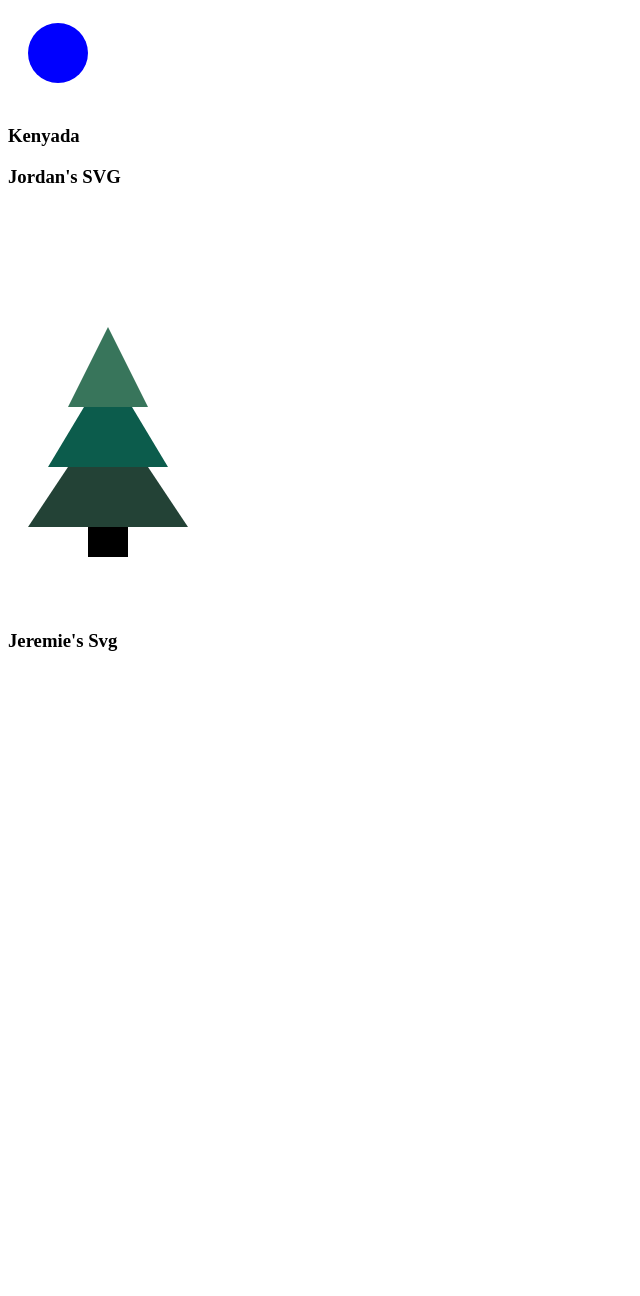
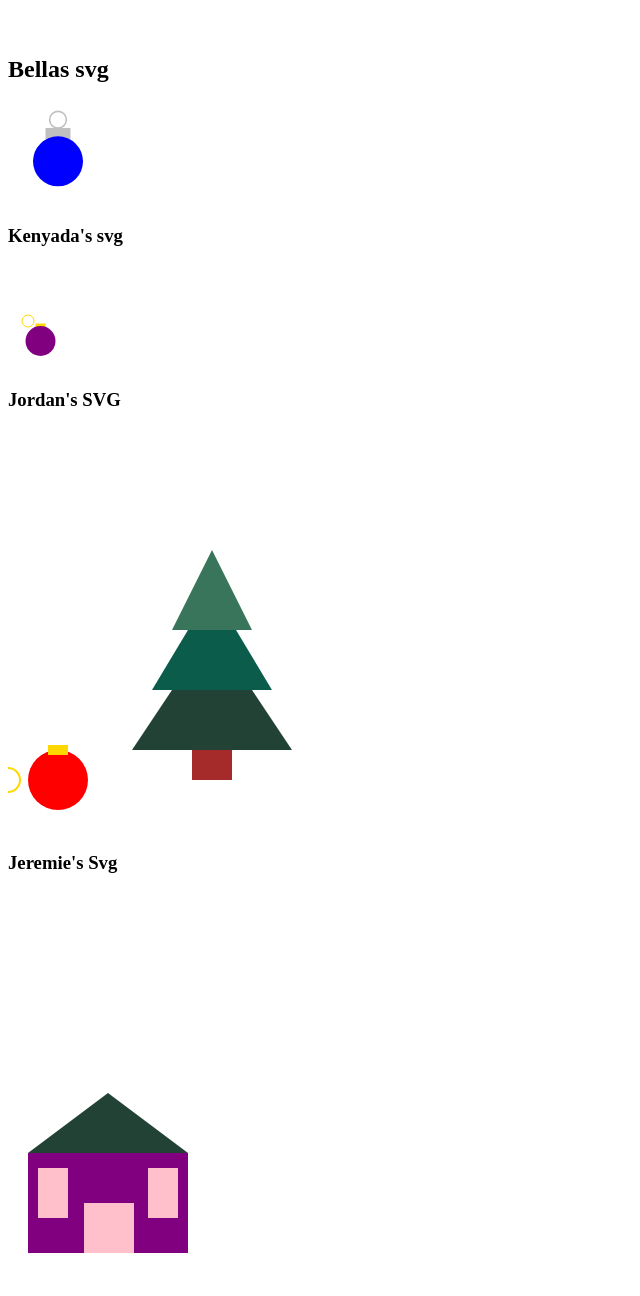
Before and after one commit to rmccrear/sgv-tutorial, a plain HTML site: page index.html in a window 1280 px wide. Shown: the part 417-1713 px from the top of the page, without its empty margins (0-640 px from the left). Before the commit the page ends 1499 px from the top, so only its background shows below. Drawn offline with Linux system fonts and the light colour scheme.

Commit message:
added tops of ornaments

```diff
--- a/index.html
+++ b/index.html
@@ -1,76 +1,96 @@
 <!DOCTYPE html>
 <html lang="en">
+
 <head>
   <meta charset="UTF-8">
   <meta name="viewport" content="width=device-width, initial-scale=1.0">
   <title>SVG Tutorial</title>
 </head>
+
 <body>
   <header>SVG Tutorial</header>
   <main>
 
     <h3>Robert's SVG</h3>
-        <svg width="100" height="100"
-             viewBox="0 0 200 200"
-        >
-            <circle cx="100" cy="100" r="50" fill="red"></circle>
-            <rect width="35" height="20"></rect>
+    <svg width="100" height="100" viewBox="0 0 200 200">
+
+      <rect width="35" height="20" x="83" y="35" fill="gold">
+      </rect>
+      <circle cx="100" cy="100" r="50" fill="red">
+      </circle>
     </svg>
 
     <h3>Laqwanda's SVG</h3>
-        <svg width="100" height="100" viewBox="0 0 200 200">
-            <circle cx="100" cy="100" r="50" fill="#2c6e49"/>
-            <rect>
+    <svg width="100" height="200" viewBox="0 0 200 200">
+      <circle cx="100" cy="100" r="50" fill="#2c6e49" />
+      <rect x="80" y="35" width="35" height="20" fill="#ffbe0b" />
+      <circle cx="97" cy="25" r="12" fill="none" stroke="#ffbe0b" stroke-width="2"/>
     </svg>
 
     <h2>Bellas svg</h2>
-            <svg
-              width="100"
-              height="100"
-              veiwBox="0 0 200 200">
-                <circle cx="50" cy="50" r="30" fill="blue"/>
+    <svg width="100" height="100" viewBox="0 -20 100 120">
+
+      <rect x="35" y="10" width="30" height="20" fill="silver">
+      </rect>
+      <circle cx="50" cy="50" r="30" fill="blue">
+      </circle>
+      <circle
+        cx="50"
+        cy="0"
+        r="10"
+        fill="none"
+        stroke="silver"
+        stroke-width="2"/>
       </svg>
 
 
-        <h3>Kenyada</h3></h3>
-
-
-
-
-
-
-
+    <h3>Kenyada's svg</h3>
+    <svg width="100" height="100" viewBox="-15 -100 200 200">
+      <rect x="40" y="15" width="20" height="10"
+fill="gold">
+      </rect>
+        <circle cx="50" cy="50" r="30" fill="purple" />
+        <circle
+          cx="25"
+          cy="10"
+          r="12"
+          fill="none"
+          stroke="gold"
+          stroke-width="2"
+        />
 
       <h3>Jordan's SVG</h3>
-        <svg
-            width="200"
-            height="400"
-            viewbox="-100 -200 200 400"
-        >
-            <polygon
-                points="0,0, 80,120 -80,120"
-                fill="#234236"
-            />
-            <polygon
-                points="0,-40 60,60 -60,60"
-                fill="#0C5C4C"
-            />
-            <polygon
-                points="0,-80 40,0 -40,0"
-                fill="#38755B"
-            />
-            <rect x="-20" y="120" width="40" height="30" >
+            <svg width="100" height="100" veiwBox="0 0 200 200">
+                <circle cx="50" cy="50" r="30" fill="red" />
+                <rect x="40" y="15" width="20" height="10" fill="gold" />
+                <circle cx="0" cy="50" r="12" fill="none" stroke="gold" stroke-width="2" />
+            </svg>
+
+          <svg width="200" height="400" viewbox="-100 -200 200 400">
+        <polygon points="0,0, 80,120 -80,120" fill="#234236" />
+        <polygon points="0,-40 60,60 -60,60" fill="#0C5C4C" />
+        <polygon points="0,-80 40,0 -40,0" fill="#38755B" />
+        <rect x="-20" y="120" width="40" height="30" fill="brown" />
+
       </svg>
       <h3>Jeremie's Svg</h3>
         <svg
         width="200"
         height="400"
-            viewbox="-100 -200 200 400"
+        viewBox="-100 -200 200 400"
         >
-            <polygon></polygon>
+          <polygon
+            points="0,0 80,60 -80,60"
+            fill="#234236"
+          />
+        <rect x="-80" y="60" width="160" height="100" fill="purple" id="house"/>
+          <rect x="-24" y="110" width="50" height="50" fill="pink" />
+          <rect x="40" y="75" width="30" height="50" fill="pink" />
+          <rect x="-70" y="75" width="30" height="50" fill="pink" />
       </svg>
 
   </main>
   <footer></footer>
 </body>
+
 </html>
```
Lines whose indentation alone changed are shown as unchanged.
